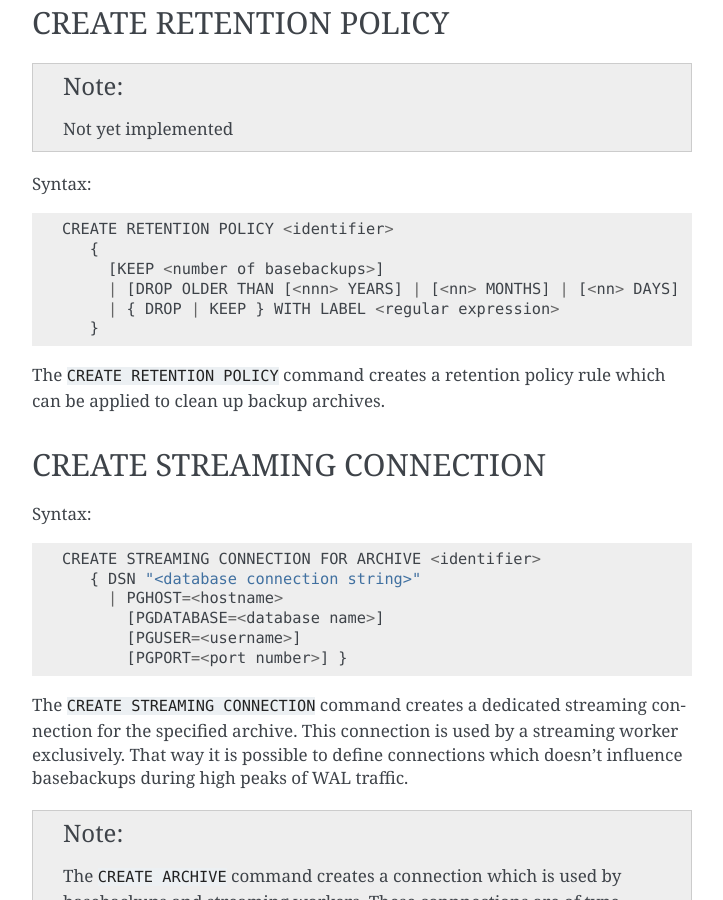
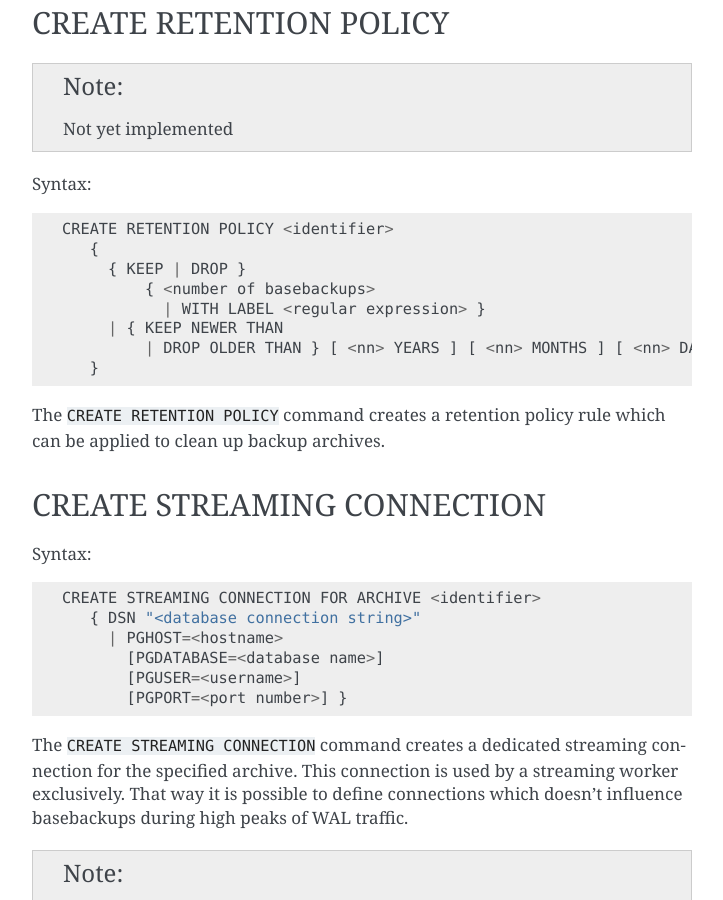
Before and after one commit to credativ/pg_backup_ctl-plus, a Sphinx documentation site: the page built from resources/reference/source/commandref.rst, in a window 1280 px wide and 900 px high, scrolled down 1365 px. Shown: the whole window, without its empty margins (388-1111 px from the left). Built offline with Sphinx 7.4.7, drawn with Linux system fonts in a browser that asks for light colours.

Commit message:
First steps on parser support for CREATE RETENTION POLICY.
This commits adds first steps of the parser to learn
about the CREATE RETENTION POLICY command family.

Currently this contains rules for the new syntax

CREATE RETENTION POLICY <ident>
   { KEEP | DROP } WITH LABEL <regular expression>

This will also the first retention policies being
implemented in the catalog, as a teaching experiment and
to prove the upcoming API.

Also update the command reference according to it. This also
envisions a polished syntax for the other possible retention
rules, but this can change again if we decide to support something
more attractive.

```diff
--- a/resources/reference/source/commandref.rst
+++ b/resources/reference/source/commandref.rst
@@ -62,9 +62,11 @@ Syntax::
 
   CREATE RETENTION POLICY <identifier>
      {
-       [KEEP <number of basebackups>]
-       | [DROP OLDER THAN [<nnn> YEARS] | [<nn> MONTHS] | [<nn> DAYS]
-       | { DROP | KEEP } WITH LABEL <regular expression>
+       { KEEP | DROP }
+           { <number of basebackups>
+             | WITH LABEL <regular expression> }
+       | { KEEP NEWER THAN
+           | DROP OLDER THAN } [ <nn> YEARS ] [ <nn> MONTHS ] [ <nn> DAYS ] [ <nn> HOURS ]
      }
 
 The ``CREATE RETENTION POLICY`` command creates a retention policy
```
Also changed, not shown: 3 other files.
